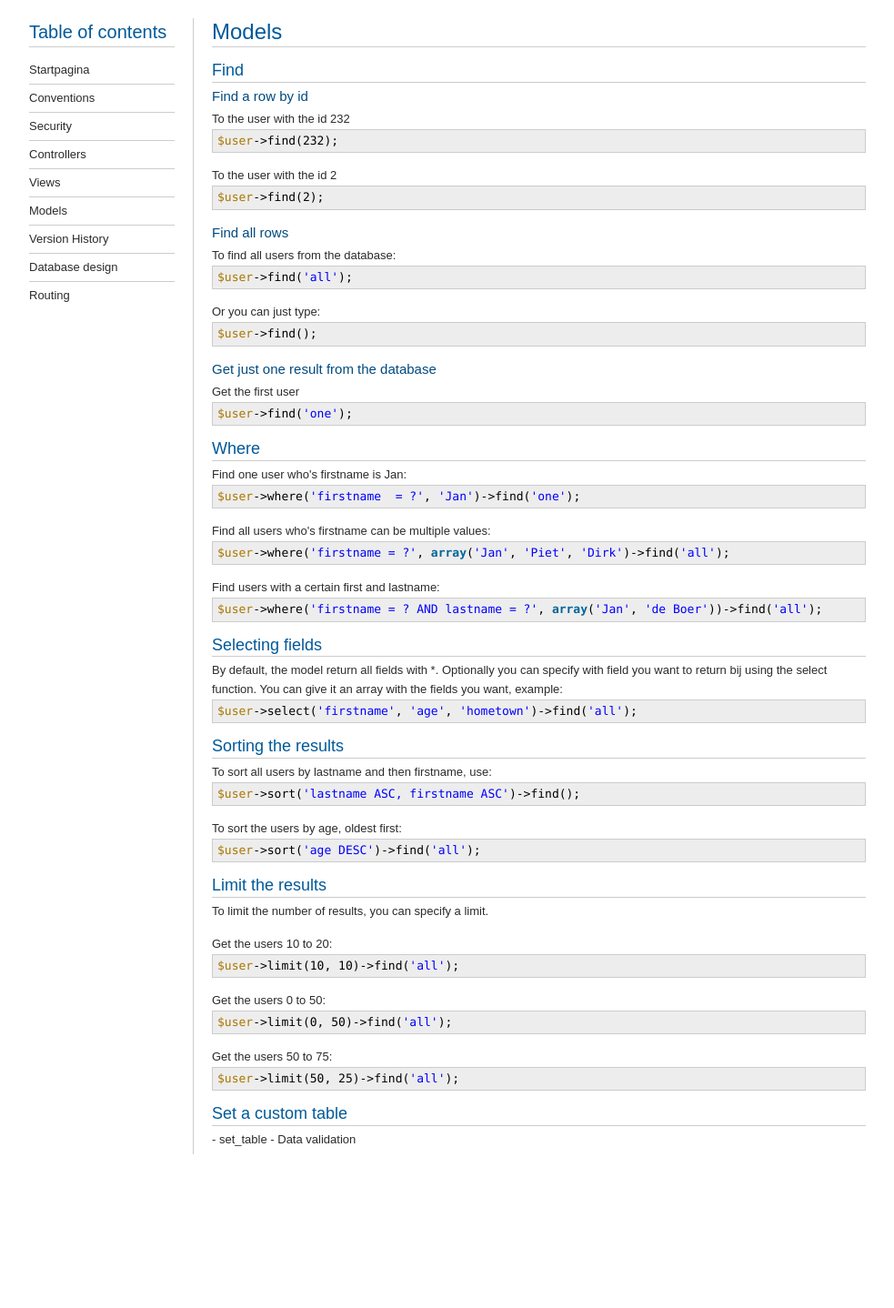
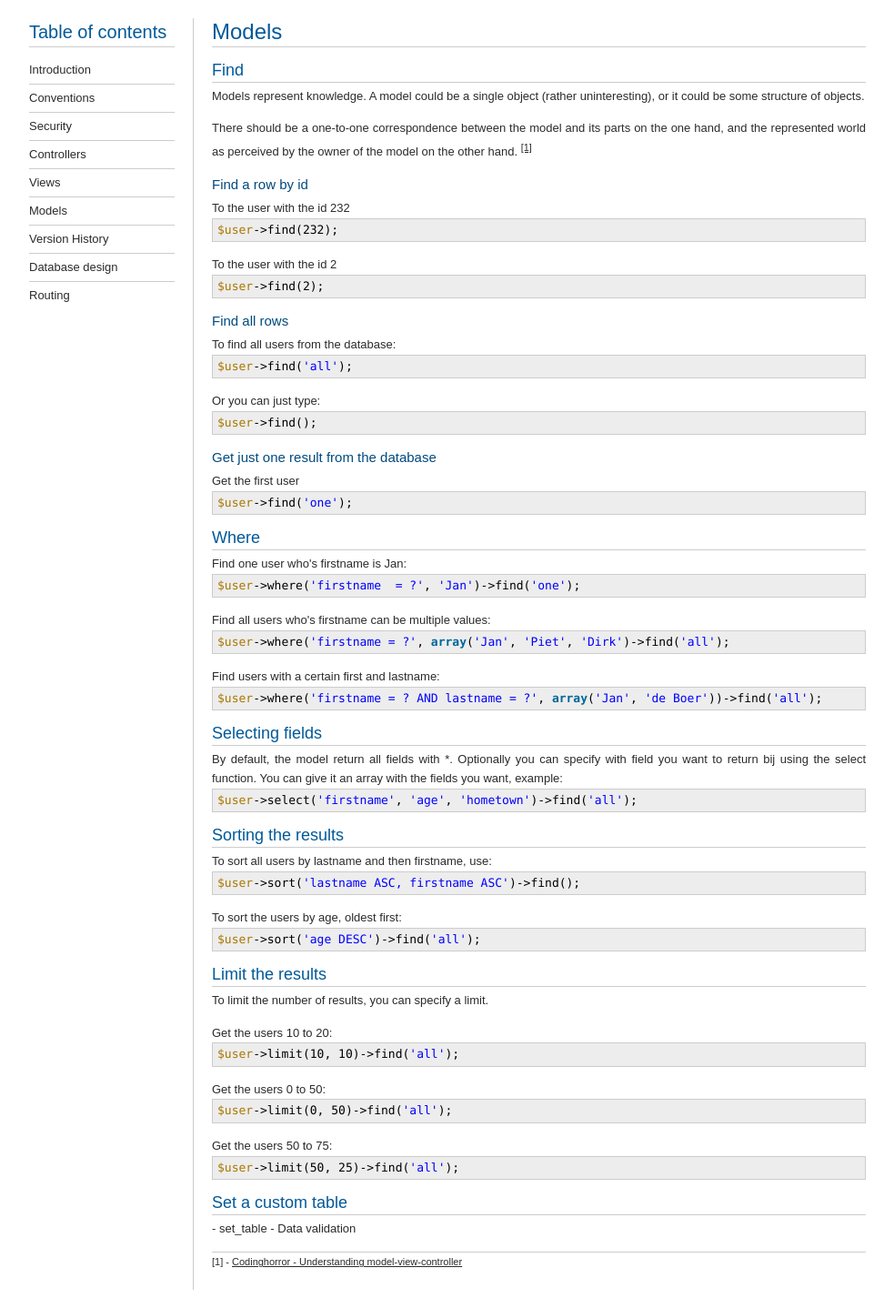
Before and after one commit to Vinze/menukaarten-docs, a PHP site: page /models.html in a window 1280 px wide. Shown: the whole page at 91% size, without its empty margins (148-1131 px from the left). Before the commit the page ends 1269 px from the top, so only its background shows below. Run offline with PHP 8.4, Linux system fonts and the light colour scheme.

Commit message:
Stylechanges, added footnotes, renamed 'startpagina'

```diff
--- a/assets/css/stylesheet.css
+++ b/assets/css/stylesheet.css
@@ -51,6 +51,11 @@ p.note{
 	border:					1px solid #E5D8A0;
 	padding:				2px 5px;
 	background:				#FFF6CC;
+}
+
+p.footnote {
+	border-top: 			1px solid #CCC;
+	font-size: 				11px;
 }
 
 ul {
@@ -139,6 +144,7 @@ pre.code {
 #content {
 	padding: 				5px 20px;
 	border-left: 			1px solid #CCC;
+	text-align: 			justify;
 }
 
 .list {
--- a/controllers.html
+++ b/controllers.html
@@ -20,7 +20,7 @@
 				<div id="menu">
 					<h1>Table of contents</h1>
 					<ul>
-						<li><a href="index.html">Startpagina</a></li>
+						<li><a href="index.html">Introduction</a></li>
 						<li><a href="conventions.html">Conventions</a></li>
 						<li><a href="security.html">Security</a></li>
 						<li><a href="controllers.html">Controllers</a></li>
--- a/conventions.html
+++ b/conventions.html
@@ -19,7 +19,7 @@
 				<div id="menu">
 					<h1>Table of contents</h1>
 					<ul>
-						<li><a href="index.html">Startpagina</a></li>
+						<li><a href="index.html">Introduction</a></li>
 						<li><a href="conventions.html">Conventions</a></li>
 						<li><a href="security.html">Security</a></li>
 						<li><a href="controllers.html">Controllers</a></li>
--- a/database.html
+++ b/database.html
@@ -20,7 +20,7 @@
 				<div id="menu">
 					<h1>Table of contents</h1>
 					<ul>
-						<li><a href="index.html">Startpagina</a></li>
+						<li><a href="index.html">Introduction</a></li>
 						<li><a href="conventions.html">Conventions</a></li>
 						<li><a href="security.html">Security</a></li>
 						<li><a href="controllers.html">Controllers</a></li>
--- a/index.html
+++ b/index.html
@@ -20,7 +20,7 @@
 				<div id="menu">
 					<h1>Table of contents</h1>
 					<ul>
-						<li><a href="index.html">Startpagina</a></li>
+						<li><a href="index.html">Introduction</a></li>
 						<li><a href="conventions.html">Conventions</a></li>
 						<li><a href="security.html">Security</a></li>
 						<li><a href="controllers.html">Controllers</a></li>
@@ -36,7 +36,8 @@
 				<div id="content">
 
 <!-- START CONTENT -->
-
+<h1>Introduction</h1>
+<p>Lorum ipsum dolar sit amet...</p>
 <!-- END CONTENT -->
 
 				</div>
--- a/models.html
+++ b/models.html
@@ -20,7 +20,7 @@
 				<div id="menu">
 					<h1>Table of contents</h1>
 					<ul>
-						<li><a href="index.html">Startpagina</a></li>
+						<li><a href="index.html">Introduction</a></li>
 						<li><a href="conventions.html">Conventions</a></li>
 						<li><a href="security.html">Security</a></li>
 						<li><a href="controllers.html">Controllers</a></li>
@@ -39,6 +39,8 @@
 <h1>Models</h1>
 
 <h2>Find</h2>
+<p>Models represent knowledge. A model could be a single object (rather uninteresting), or it could be some structure of objects.</p>
+<p>There should be a one-to-one correspondence between the model and its parts on the one hand, and the represented world as perceived by the owner of the model on the other hand. <sup><a href="#1">[1]</a></sup></p>
 <h3>Find a row by id</h3>
 To the user with the id 232<br>
 <pre class="brush: php">
@@ -118,8 +120,13 @@ $user->limit(50, 25)->find('all');
 </pre>
 
 <h2>Set a custom table</h2>
+<p>
 - set_table
 - Data validation
+</p>
+<p class="footnote">
+	[1] - <a href="http://www.codinghorror.com/blog/2008/05/understanding-model-view-controller.html" name="1" target="_blank">Codinghorror - Understanding model-view-controller</a><br>
+</p>
 <!-- END CONTENT -->
 
 				</div>
--- a/routing.html
+++ b/routing.html
@@ -20,7 +20,7 @@
 				<div id="menu">
 					<h1>Table of contents</h1>
 					<ul>
-						<li><a href="index.html">Startpagina</a></li>
+						<li><a href="index.html">Introduction</a></li>
 						<li><a href="conventions.html">Conventions</a></li>
 						<li><a href="security.html">Security</a></li>
 						<li><a href="controllers.html">Controllers</a></li>
--- a/security.html
+++ b/security.html
@@ -20,7 +20,7 @@
 				<div id="menu">
 					<h1>Table of contents</h1>
 					<ul>
-						<li><a href="index.html">Startpagina</a></li>
+						<li><a href="index.html">Introduction</a></li>
 						<li><a href="conventions.html">Conventions</a></li>
 						<li><a href="security.html">Security</a></li>
 						<li><a href="controllers.html">Controllers</a></li>
--- a/version_history.html
+++ b/version_history.html
@@ -20,7 +20,7 @@
 				<div id="menu">
 					<h1>Table of contents</h1>
 					<ul>
-						<li><a href="index.html">Startpagina</a></li>
+						<li><a href="index.html">Introduction</a></li>
 						<li><a href="conventions.html">Conventions</a></li>
 						<li><a href="security.html">Security</a></li>
 						<li><a href="controllers.html">Controllers</a></li>
```
Also changed, not shown: views.html (+14 -2 lines).
